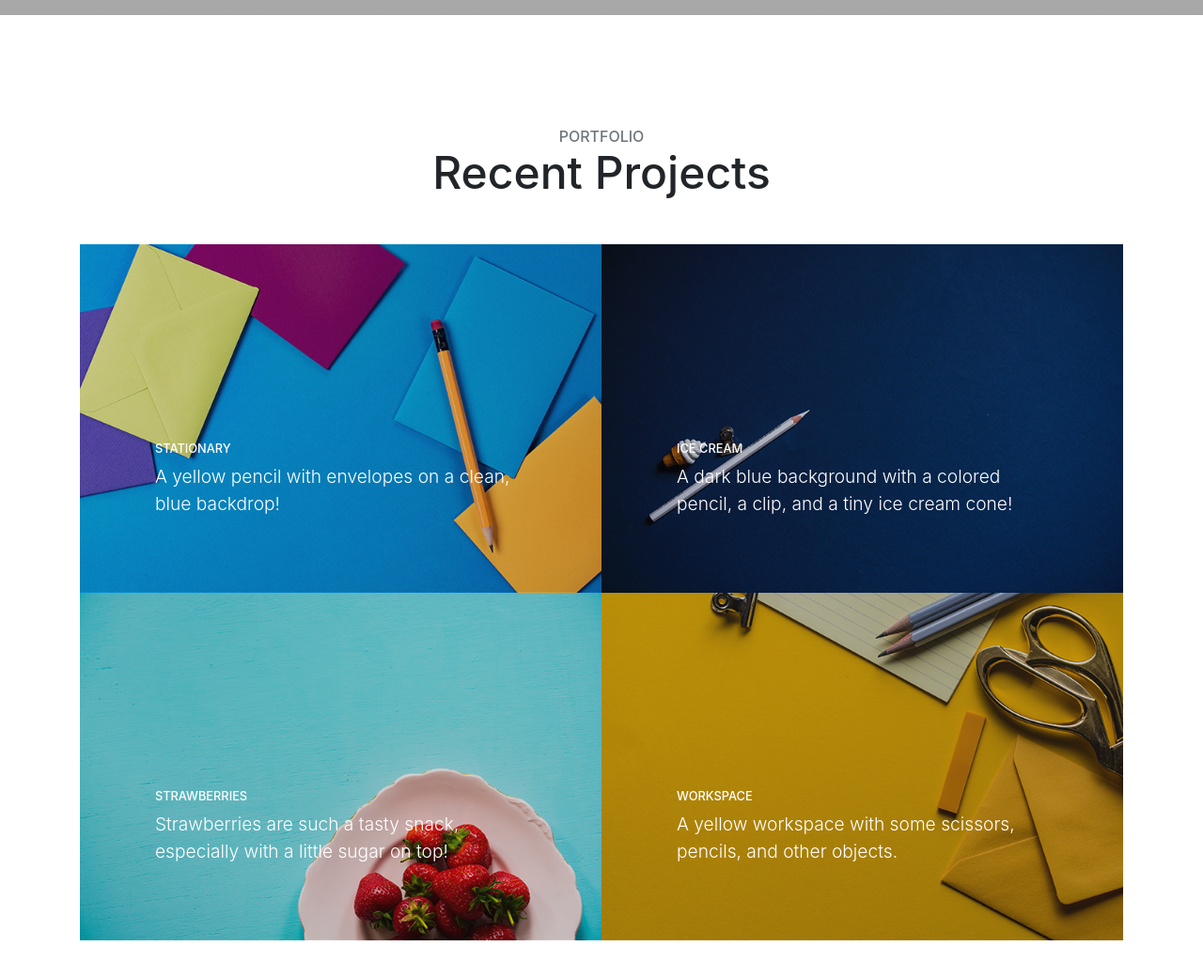
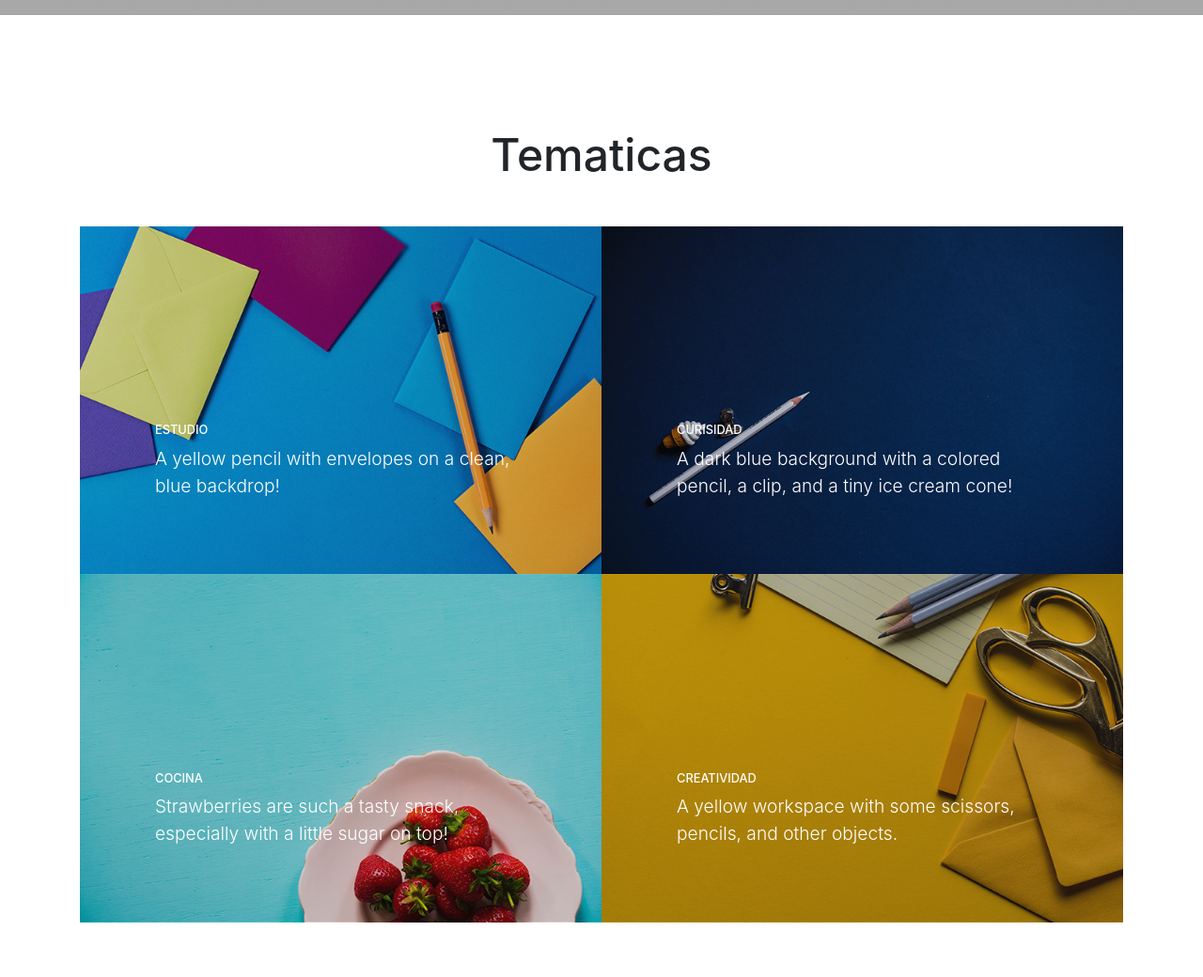
Before and after one commit to juanse123/juanse123.github.io, a website with bundled scripts: page index.html in a window 1280 px wide. Shown: the part 2580-3620 px from the top of the page at 94% size. Built offline with nearby package versions, Linux system fonts and the light colour scheme; grey boxes are pictures that could not be loaded.

Commit message:
cambio
modifique portafolio

```diff
--- a/index.html
+++ b/index.html
@@ -142,15 +142,15 @@
   <section class="content-section" id="portfolio">
     <div class="container">
       <div class="content-section-heading text-center">
-        <h3 class="text-secondary mb-0">Portfolio</h3>
-        <h2 class="mb-5">Recent Projects</h2>
+        <h3 class="text-secondary mb-0"></h3>
+        <h2 class="mb-5">Tematicas</h2>
       </div>
       <div class="row no-gutters">
         <div class="col-lg-6">
           <a class="portfolio-item" href="#">
             <span class="caption">
               <span class="caption-content">
-                <h2>Stationary</h2>
+                <h2>Estudio</h2>
                 <p class="mb-0">A yellow pencil with envelopes on a clean, blue backdrop!</p>
               </span>
             </span>
@@ -161,7 +161,7 @@
           <a class="portfolio-item" href="#">
             <span class="caption">
               <span class="caption-content">
-                <h2>Ice Cream</h2>
+                <h2>curisidad</h2>
                 <p class="mb-0">A dark blue background with a colored pencil, a clip, and a tiny ice cream cone!</p>
               </span>
             </span>
@@ -172,7 +172,7 @@
           <a class="portfolio-item" href="#">
             <span class="caption">
               <span class="caption-content">
-                <h2>Strawberries</h2>
+                <h2>Cocina</h2>
                 <p class="mb-0">Strawberries are such a tasty snack, especially with a little sugar on top!</p>
               </span>
             </span>
@@ -183,7 +183,7 @@
           <a class="portfolio-item" href="#">
             <span class="caption">
               <span class="caption-content">
-                <h2>Workspace</h2>
+                <h2>Creatividad</h2>
                 <p class="mb-0">A yellow workspace with some scissors, pencils, and other objects.</p>
               </span>
             </span>
```
